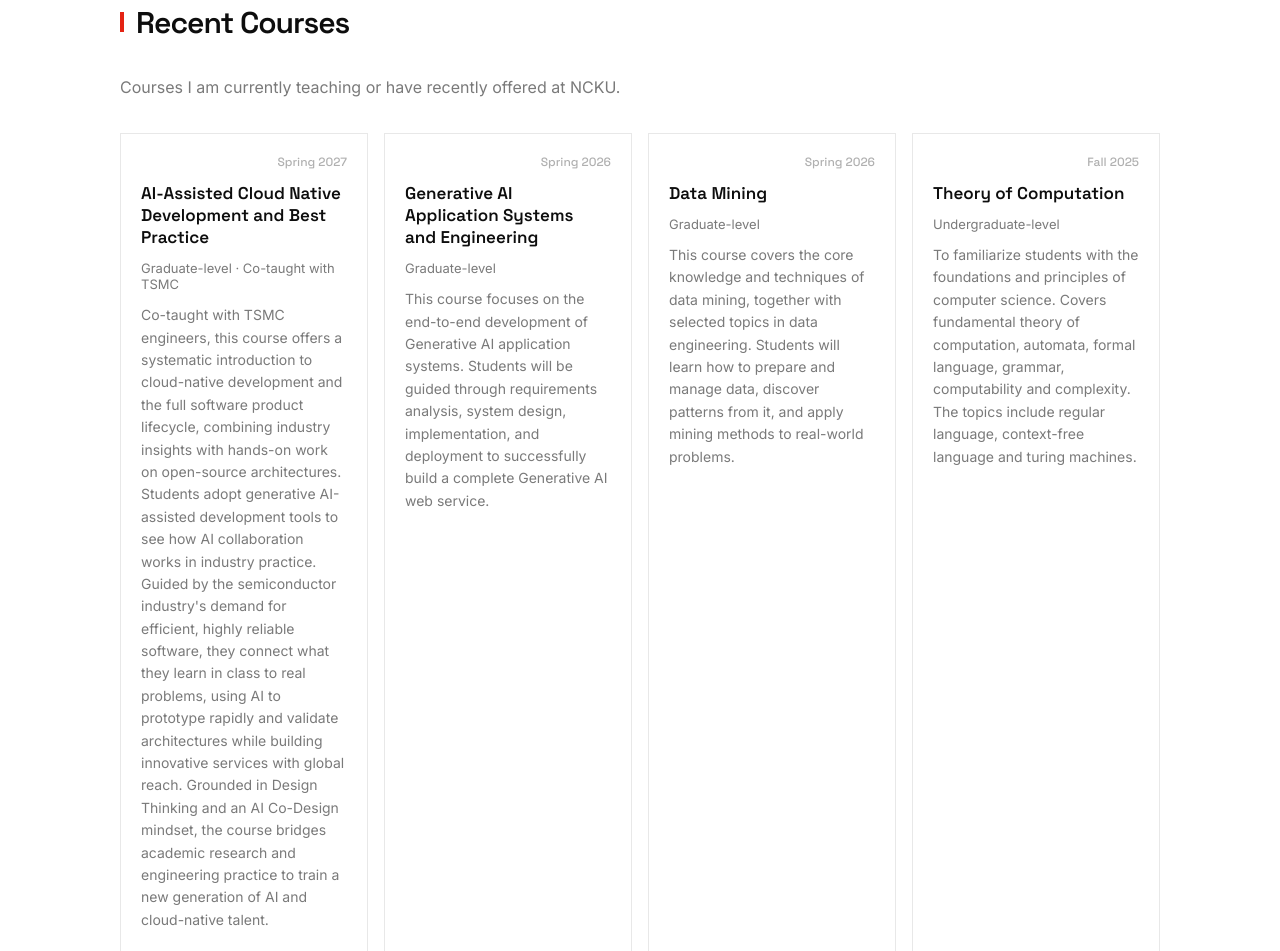
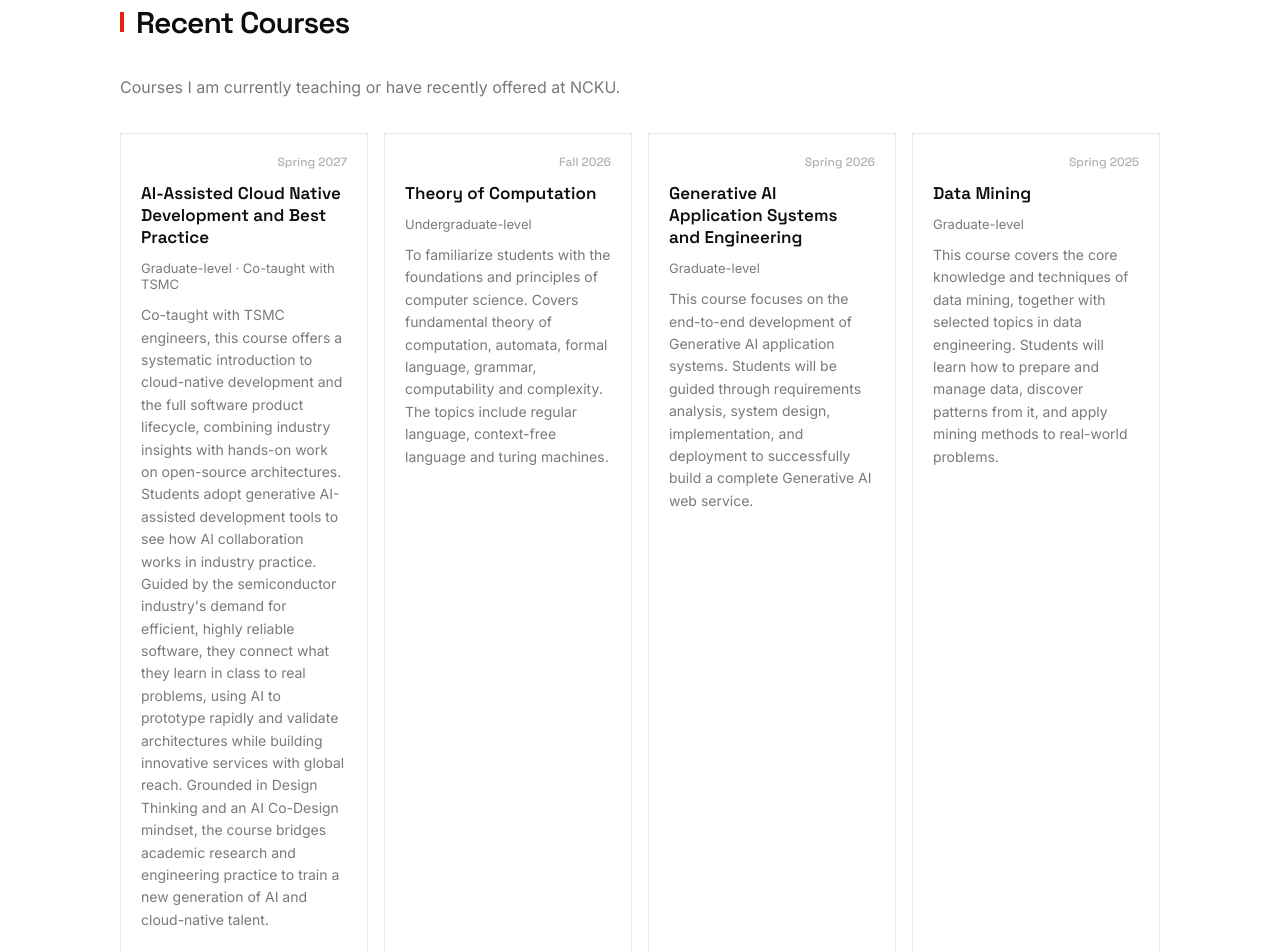
Before and after one commit to ktchuang/person_cv, a plain HTML site: page index.html in a window 1280 px wide. Shown: the part 4856-5807 px from the top of the page. Drawn offline with Linux system fonts and the light colour scheme.

Commit message:
Update Data Mining and Theory of Computation semesters, reorder courses
Co-Authored-By: Claude Fable 5.2 <noreply@anthropic.com>

```diff
--- a/index.html
+++ b/index.html
@@ -389,6 +389,15 @@
       <div class="course-card">
         <div class="course-top">
           <i class="lucide-book-open"></i>
+          <span class="semester">Fall 2026</span>
+        </div>
+        <h3>Theory of Computation</h3>
+        <span class="course-code">Undergraduate-level</span>
+        <p>To familiarize students with the foundations and principles of computer science. Covers fundamental theory of computation, automata, formal language, grammar, computability and complexity. The topics include regular language, context-free language and turing machines.</p>
+      </div>
+      <div class="course-card">
+        <div class="course-top">
+          <i class="lucide-book-open"></i>
           <span class="semester">Spring 2026</span>
         </div>
         <h3><a href="https://github.com/ktchuang/TAICA_AIASE2026" class="course-link">Generative AI Application Systems and Engineering <i class="lucide-arrow-up-right"></i></a></h3>
@@ -398,20 +407,11 @@
       <div class="course-card">
         <div class="course-top">
           <i class="lucide-book-open"></i>
-          <span class="semester">Spring 2026</span>
+          <span class="semester">Spring 2025</span>
         </div>
         <h3>Data Mining</h3>
         <span class="course-code">Graduate-level</span>
         <p>This course covers the core knowledge and techniques of data mining, together with selected topics in data engineering. Students will learn how to prepare and manage data, discover patterns from it, and apply mining methods to real-world problems.</p>
-      </div>
-      <div class="course-card">
-        <div class="course-top">
-          <i class="lucide-book-open"></i>
-          <span class="semester">Fall 2025</span>
-        </div>
-        <h3>Theory of Computation</h3>
-        <span class="course-code">Undergraduate-level</span>
-        <p>To familiarize students with the foundations and principles of computer science. Covers fundamental theory of computation, automata, formal language, grammar, computability and complexity. The topics include regular language, context-free language and turing machines.</p>
       </div>
     </div>
   </section>
```
